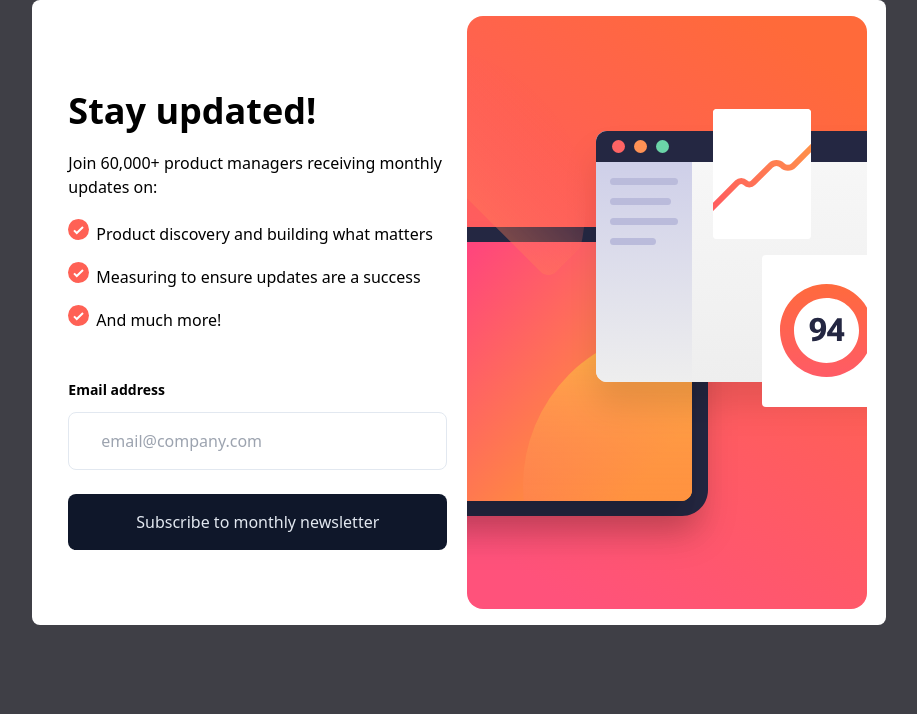
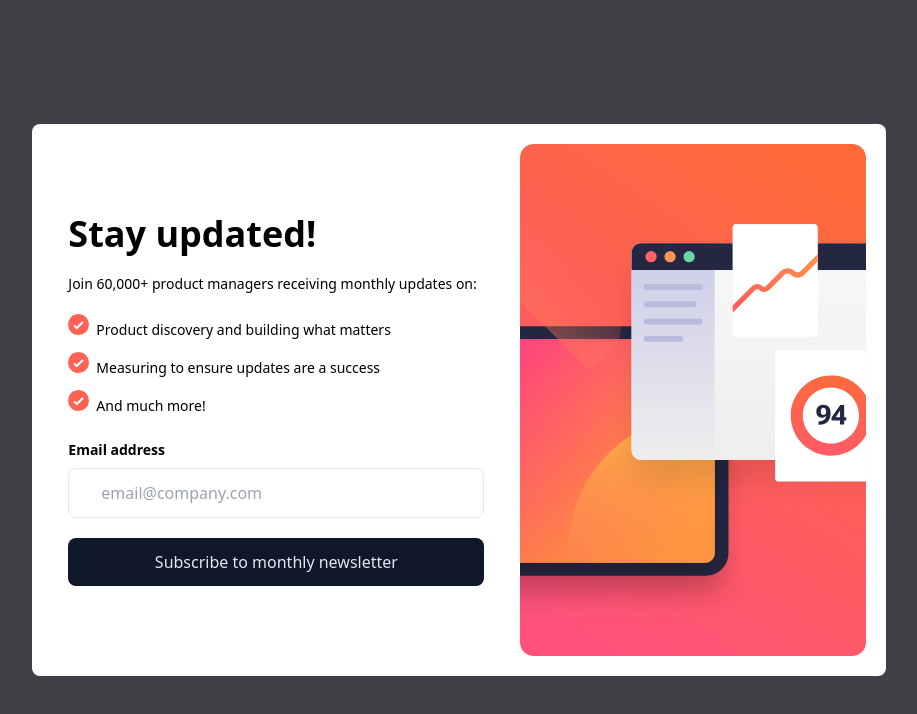
Before and after one commit to BekiaD/7-newsletter-signup-form-with-success-message, a plain HTML site: page index.html in a window 1280 px wide. Shown: the whole page, without its empty margins (181-1098 px from the left). Drawn offline with nearby package versions, Linux system fonts and the light colour scheme.

Commit message:
created success page

```diff
--- a/index.html
+++ b/index.html
@@ -13,8 +13,8 @@
 
 </head>
 
-<body class="sm:bg-zinc-700 sm:flex sm:justify-center sm:items-center ">
-  <main class="flex flex-col justify-center sm:bg-white sm:rounded-lg sm:flex-row-reverse sm:w-2/3 sm:p-4">
+<body class="default-form sm:bg-zinc-700 sm:flex sm:h-screen sm:justify-center sm:items-center">
+  <main class="flex flex-col justify-center sm:bg-white sm:rounded-lg sm:flex sm:flex-row-reverse sm:justify-center sm:w-2/3 sm:rounded-lg sm:p-5">
 
     <section class="image-mobile flex flex-col sm:hidden">
     <img src="images/illustration-sign-up-mobile.svg" alt="abstract orange image" class="rounded-b-lg">
@@ -22,43 +22,31 @@
 
     <section class="image-desktop hidden sm:flex sm:flex-row sm:w-1/2">
     <img src="images/illustration-sign-up-desktop.svg" alt="abstract orange image"
-      class="rounded-lg ">
+      class="rounded-lg">
     </section>
 
-    <section class="info mx-2 my-7 px-3 flex flex-col justify-center sm:w-1/2">
+    <section class="info mx-2 my-7 px-3 flex flex-col justify-center sm:w-2/3 sm:my-2 sm:mx-0  sm:pl-4 sm:pr-9">
 
-      <div class="text my-4">
-        <h1 class=" text-4xl font-bold sm:">Stay updated!</h1>
-        <p class="my-5 text-md">Join 60,000+ product managers receiving monthly updates on:</p>
-       <!-- <div class="listy flex justify"> -->
-        <ul class="space-y-4 s list-inside list-image-[url(images/icon-list.svg)]">
+      <div class="text my-4 sm:my-0">
+        <h1 class=" text-4xl font-bold">Stay updated!</h1>
+        <p class="my-5 text-md sm:text-sm">Join 60,000+ product managers receiving monthly updates on:</p>
+        <ul class="space-y-4 list-inside list-image-[url(images/icon-list.svg)] sm:text-sm sm:space-y-3">
           <li>Product discovery and building what matters</li>
           <li>Measuring to ensure updates are a success</li>
           <li>And much more!</li>
         </ul>
-        <!-- </div> -->
       </div>
 
-      <div class="interactive flex flex-col mt-8">
+      <div class="interactive">
+        <form  class="interactive flex flex-col mt-8 sm:mt-6">
         <label class="text-sm font-bold" for="email-address">Email address</label>
-        <input class="my-3 px-8 py-4 border border-slate-200 rounded-lg" id="email-address" placeholder="email@company.com" name="email" type="email" autocomplete="email"
-          required>
-        <button class="mt-3 bg-slate-900 text-slate-200 text-md rounded-lg px-8 py-4 hover:bg-gradient-to-r from-red-500 to-orange-500 ..." type="submit">Subscribe to monthly newsletter</button>
+        <input required class="my-3 px-8 py-4 border border-slate-200 rounded-lg sm:my-2 sm:py-3" id="email-address" placeholder="email@company.com" name="email" type="email">
+        <button type="submit" class="mt-3 px-8 py-4 bg-slate-900 text-slate-200 text-md rounded-lg hover:bg-gradient-to-r from-red-500 to-orange-500 sm:py-3">Subscribe to monthly newsletter</button>
+      </form>
       </div>
 
     </section>
   </main>
-
-
-
-  <!-- Success message
-
-  Thanks for subscribing!
-
-  A confirmation email has been sent to ash@loremcompany.com.
-  Please open it and click the button inside to confirm your subscription.
-
-  Dismiss message -->
 
   <div class="attribution" style="display: none">
     Challenge by <a href="https://www.frontendmentor.io?ref=challenge" target="_blank">Frontend Mentor</a>.
--- /dev/null
+++ b/success.html
@@ -0,0 +1,23 @@
+<!DOCTYPE html>
+<html lang="en">
+
+<head>
+  <meta charset="UTF-8">
+  <meta name="viewport" content="width=device-width, initial-scale=1.0">
+  <!-- displays site properly based on user's device -->
+  <link rel="icon" type="image/png" sizes="32x32" href="./assets/images/favicon-32x32.png">
+  <!-- Tailwind CSS -->
+  <script src="https://cdn.tailwindcss.com"></script>
+
+  <title>Frontend Mentor | Newsletter sign-up form with success message</title>
+
+</head>
+<body class="success-message bg-lime-200  sm:bg-zinc-700 sm:flex sm:h-screen sm:justify-center sm:items-center">
+    <main class="bg-pink-100 px-6 h-screen flex flex-col justify-center sm:bg-white sm:rounded-lg sm:flex sm:flex-col sm:h-auto sm:justify-center sm:w-2/5 sm:rounded-lg sm:p-5">
+        <img src="images/icon-success.svg" alt="red tick sign" class="w-14 py-5 sm:py-2">
+        <h1 class="py-3 sm:py-0 text-3xl sm:text-2xl font-bold text-slate-800">Thanks for subscribing!</h1>
+        <p class="py-3 sm:py-2 sm:text-sm">A confirmation email has been sent to <span>ash@loremcompany.com</span>.
+            Please open it and click the button inside to confirm your subscription.</p>
+        <button class="dismiss-btn px-8 py-4 sm:py-3 mt-20 sm:mt-2 bg-slate-800  text-slate-200 text-md rounded-lg hover:bg-gradient-to-r from-red-500 to-orange-500">Dismiss message</button>
+    </main>
+</body>
```
Also changed, not shown: index.js (added), 1 other file.
